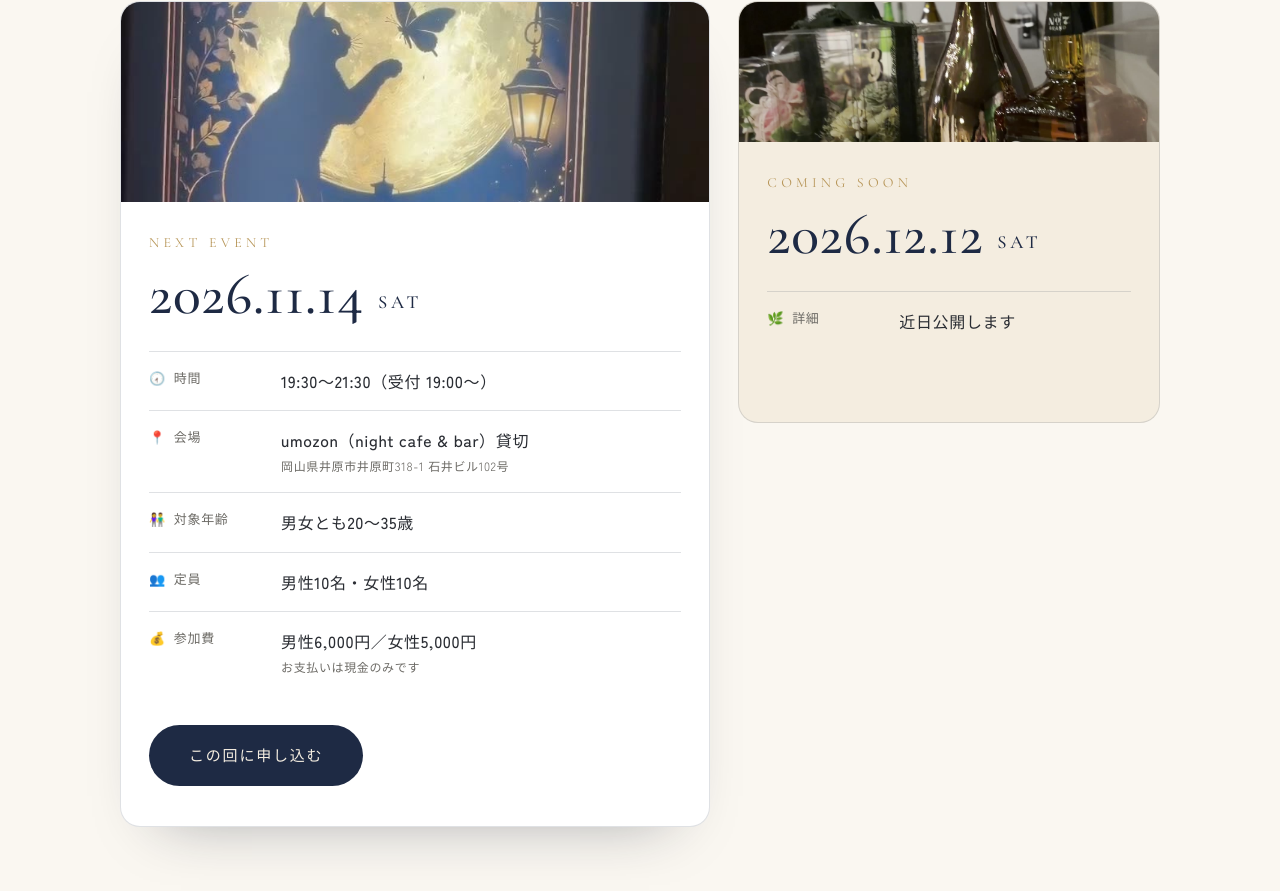
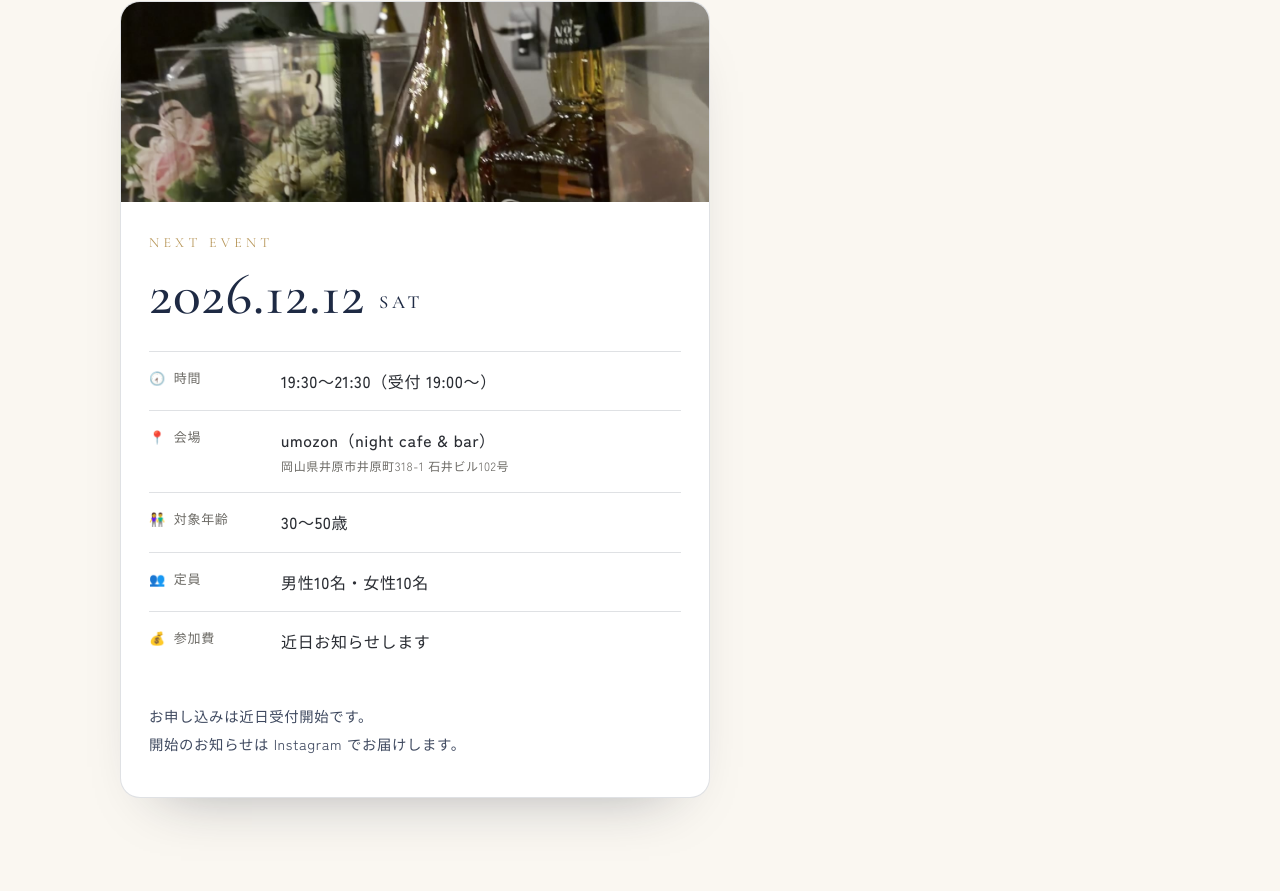
Before and after one commit to enplus-ibara/enplus-ibara.github.io, a React (Vite) app: page / in a window 1280 px wide. Shown: the part 1901-2792 px from the top of the page. Built offline with nearby package versions, Linux system fonts and the light colour scheme.

Commit message:
11/14開催終了を反映、次回12/12の情報に更新（実績9回・100名以上）
Co-Authored-By: Claude Opus 5.5 <noreply@anthropic.com>

```diff
--- a/index.html
+++ b/index.html
@@ -42,14 +42,14 @@
           {
             "@type": "Event",
             "name": "en＋ 井原市マッチングイベント",
-            "description": "岡山県井原市の少人数制マッチングイベント。男女各10名、対象は男女とも20〜35歳。おひとり・初めての方も大歓迎です。",
-            "startDate": "2026-11-14T19:30:00+09:00",
-            "endDate": "2026-11-14T21:30:00+09:00",
-            "doorTime": "2026-11-14T19:00:00+09:00",
+            "description": "岡山県井原市の少人数制マッチングイベント。男女各10名、対象は30〜50歳。おひとり・初めての方も大歓迎です。",
+            "startDate": "2026-12-12T19:30:00+09:00",
+            "endDate": "2026-12-12T21:30:00+09:00",
+            "doorTime": "2026-12-12T19:00:00+09:00",
             "eventStatus": "https://schema.org/EventScheduled",
             "eventAttendanceMode": "https://schema.org/OfflineEventAttendanceMode",
             "image": "https://enplus-ibara.github.io/img/s_cosmos.jpg",
-            "typicalAgeRange": "20-35",
+            "typicalAgeRange": "30-50",
             "maximumAttendeeCapacity": 20,
             "location": {
               "@type": "Place",
@@ -63,11 +63,7 @@
                 "addressCountry": "JP"
               }
             },
-            "organizer": { "@id": "https://enplus-ibara.github.io/#organization" },
-            "offers": [
-              { "@type": "Offer", "name": "男性", "price": 6000, "priceCurrency": "JPY", "url": "https://forms.gle/PetGbwoC6q365rDm8" },
-              { "@type": "Offer", "name": "女性", "price": 5000, "priceCurrency": "JPY", "url": "https://forms.gle/PetGbwoC6q365rDm8" }
-            ]
+            "organizer": { "@id": "https://enplus-ibara.github.io/#organization" }
           }
         ]
       }
@@ -81,8 +77,8 @@
     <noscript>
       <h1>en＋（エンプラス）｜岡山県井原市の少人数制マッチングイベント</h1>
       <p>おひとり・初めての方も大歓迎。一人ひとりとゆっくり話せる、あたたかい出会いの場です。</p>
-      <p>次回：2026年11月14日（土）19:30〜21:30（受付19:00〜）／umozon（岡山県井原市井原町318-1 石井ビル102号）／男女とも20〜35歳／男性10名・女性10名／男性6,000円・女性5,000円（現金のみ）</p>
-      <p><a href="https://forms.gle/PetGbwoC6q365rDm8">お申し込みはこちら</a>／<a href="https://www.instagram.com/enplus_ibara/">Instagram @enplus_ibara</a></p>
+      <p>次回：2026年12月12日（土）19:30〜21:30（受付19:00〜）／umozon（岡山県井原市井原町318-1 石井ビル102号）／30〜50歳／男性10名・女性10名／参加費は近日お知らせします（お申し込みは近日受付開始）</p>
+      <p><a href="https://www.instagram.com/enplus_ibara/">Instagram @enplus_ibara</a></p>
     </noscript>
     <script type="module" src="/src/main.jsx"></script>
   </body>
--- a/src/App.jsx
+++ b/src/App.jsx
@@ -18,6 +18,14 @@ const BASE = import.meta.env.BASE_URL
 const ease = [0.22, 1, 0.36, 1]
 
 // スクロールで見えたときに、ぼかしが解けながら浮かび上がる
+// 申込受付中の回があればフォームへ、なければ「次回のイベント」欄へ案内する
+const applyEvent = events.find((e) => e.apply)
+const nextEvent = events[0]
+const ApplyLink = ({ className, label, onClick }) =>
+  applyEvent
+    ? <a className={className} href={FORM_URL} target="_blank" rel="noreferrer">{label}</a>
+    : <a className={className} href="#event" onClick={onClick}>次回のイベントを見る</a>
+
 function Reveal({ children, delay = 0, y = 28, className, as = 'div' }) {
   const Tag = motion[as]
   return (
@@ -136,7 +144,7 @@ function MobileMenu({ open, onClose }) {
             animate={{ opacity: 1 }}
             transition={{ delay: 0.7 }}
           >
-            <a className="btn btn-light" href={FORM_URL} target="_blank" rel="noreferrer">イベントに申し込む</a>
+            <ApplyLink className="btn btn-light" label="イベントに申し込む" onClick={onClose} />
             <a href={INSTAGRAM_URL} target="_blank" rel="noreferrer">Instagram @enplus_ibara</a>
           </motion.div>
         </motion.div>
@@ -163,7 +171,9 @@ function Header({ delay }) {
         <nav>
           {menuLinks.slice(0, 5).map(([href, ja]) => <a key={href} href={href}>{ja}</a>)}
         </nav>
-        <a className="btn btn-small" href={FORM_URL} target="_blank" rel="noreferrer">申し込む</a>
+        {applyEvent
+          ? <a className="btn btn-small" href={FORM_URL} target="_blank" rel="noreferrer">申し込む</a>
+          : <a className="btn btn-small" href="#event" onClick={() => setOpen(false)}>次回の案内</a>}
         <button
           className="burger"
           aria-label={open ? 'メニューを閉じる' : 'メニューを開く'}
@@ -415,8 +425,9 @@ function EventSection() {
                 </motion.div>
               ))}
             </dl>
-            {ev.open && (
-              <a className="btn" href={FORM_URL} target="_blank" rel="noreferrer">この回に申し込む</a>
+            {ev.open && (ev.apply
+              ? <a className="btn" href={FORM_URL} target="_blank" rel="noreferrer">この回に申し込む</a>
+              : <p className="ev-note">お申し込みは近日受付開始です。<br />開始のお知らせは Instagram でお届けします。</p>
             )}
           </motion.article>
         ))}
@@ -482,11 +493,11 @@ function About() {
           </Reveal>
           <Reveal as="p" delay={0.15}>
             en＋（エンプラス）は、岡山県井原市で開いている少人数制のマッチングイベントです。
-            前身の「井原エグゼクティブマッチング」から数えて、これまでに8回開催してきました。
+            前身の「井原エグゼクティブマッチング」から数えて、これまでに9回開催してきました。
           </Reveal>
           <div className="stats">
-            <Reveal delay={0.2}><Count to={90} suffix="名以上" /><p>累計の参加者</p></Reveal>
-            <Reveal delay={0.35}><Count to={8} suffix="回" /><p>これまでの開催</p></Reveal>
+            <Reveal delay={0.2}><Count to={100} suffix="名以上" /><p>累計の参加者</p></Reveal>
+            <Reveal delay={0.35}><Count to={9} suffix="回" /><p>これまでの開催</p></Reveal>
           </div>
         </div>
       </div>
@@ -581,7 +592,7 @@ function Gallery() {
   const [active, setActive] = useState(null)
   const rows = [
     { items: gallery, label: '前身「井原エグゼクティブマッチング」の開催より', place: 'お花屋さん「プリムヴェール」2階のシェアスペース' },
-    { items: galleryUmozon, label: '11/14の会場', place: 'umozon（night cafe & bar）' },
+    { items: galleryUmozon, label: '11/14・12/12の会場', place: 'umozon（night cafe & bar）' },
     { items: galleryFood },
   ]
   return (
@@ -774,7 +785,7 @@ function Closing() {
       <div className="closing-inner">
         <Reveal as="p" className="closing-copy">動いた人から、<br />出会いは始まる。</Reveal>
         <Reveal delay={0.3}>
-          <a className="btn btn-light" href={FORM_URL} target="_blank" rel="noreferrer">イベントに申し込む</a>
+          <ApplyLink className="btn btn-light" label="イベントに申し込む" />
         </Reveal>
         <Reveal delay={0.45} className="contact">
           <p>わからないことは、お気軽にどうぞ</p>
@@ -810,13 +821,13 @@ function StickyCta() {
       {show && (
         <motion.a
           className="sticky-cta"
-          href={FORM_URL} target="_blank" rel="noreferrer"
+          {...(applyEvent ? { href: FORM_URL, target: '_blank', rel: 'noreferrer' } : { href: '#event' })}
           initial={{ y: 100, opacity: 0 }}
           animate={{ y: 0, opacity: 1 }}
           exit={{ y: 100, opacity: 0 }}
           transition={{ duration: 0.6, ease }}
         >
-          <span>11/14（土）umozon</span>申し込む
+          <span>{(applyEvent || nextEvent).date.slice(5).replace('.', '/').replace(/^0/, '')}（土）umozon</span>{applyEvent ? '申し込む' : '詳しく見る'}
         </motion.a>
       )}
     </AnimatePresence>
--- a/src/data.js
+++ b/src/data.js
@@ -4,28 +4,22 @@ export const FORM_URL = 'https://forms.gle/PetGbwoC6q365rDm8'
 export const INSTAGRAM_URL = 'https://www.instagram.com/enplus_ibara/'
 export const DM_URL = 'https://ig.me/m/enplus_ibara'
 
+// open: 詳しい情報を載せる／apply: 申込受付中（false の間は申込ボタンを出さず「近日受付開始」と表示）
 export const events = [
   {
     label: 'NEXT EVENT',
-    date: '2026.11.14',
-    week: 'SAT',
-    photo: 'img/n_sign.jpg',
-    rows: [
-      { icon: '🕢', name: '時間', value: '19:30〜21:30（受付 19:00〜）' },
-      { icon: '📍', name: '会場', value: 'umozon（night cafe & bar）貸切', sub: '岡山県井原市井原町318-1 石井ビル102号' },
-      { icon: '👫', name: '対象年齢', value: '男女とも20〜35歳' },
-      { icon: '👥', name: '定員', value: '男性10名・女性10名' },
-      { icon: '💰', name: '参加費', value: '男性6,000円／女性5,000円', sub: 'お支払いは現金のみです' },
-    ],
-    open: true,
-  },
-  {
-    label: 'COMING SOON',
     date: '2026.12.12',
     week: 'SAT',
     photo: 'img/n_champagne.jpg',
-    rows: [{ icon: '🌿', name: '詳細', value: '近日公開します' }],
-    open: false,
+    rows: [
+      { icon: '🕢', name: '時間', value: '19:30〜21:30（受付 19:00〜）' },
+      { icon: '📍', name: '会場', value: 'umozon（night cafe & bar）', sub: '岡山県井原市井原町318-1 石井ビル102号' },
+      { icon: '👫', name: '対象年齢', value: '30〜50歳' },
+      { icon: '👥', name: '定員', value: '男性10名・女性10名' },
+      { icon: '💰', name: '参加費', value: '近日お知らせします' },
+    ],
+    open: true,
+    apply: false,
   },
 ]
 
--- a/src/index.css
+++ b/src/index.css
@@ -478,3 +478,5 @@ button { font: inherit; color: inherit; }
   .plus-char, .insta-ring::before { animation: none; }
   .marquee { overflow-x: auto; }
 }
+
+.ev-note { margin-top: 20px; font-size: 0.9rem; line-height: 1.9; color: var(--navy, #1f2d4d); opacity: 0.85; }
```
Also changed, not shown: 1 other file (tests, documents, lock files or other folders).
